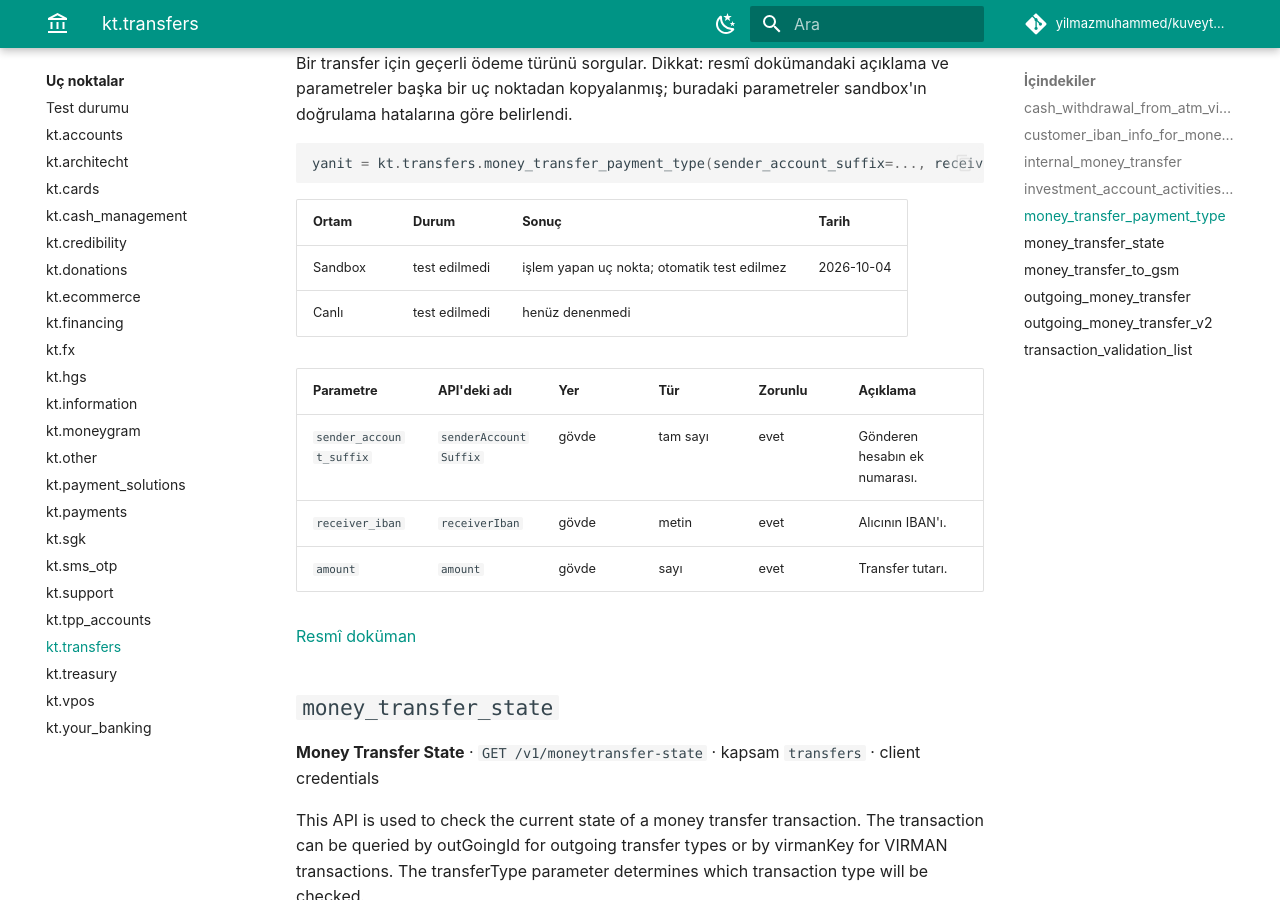
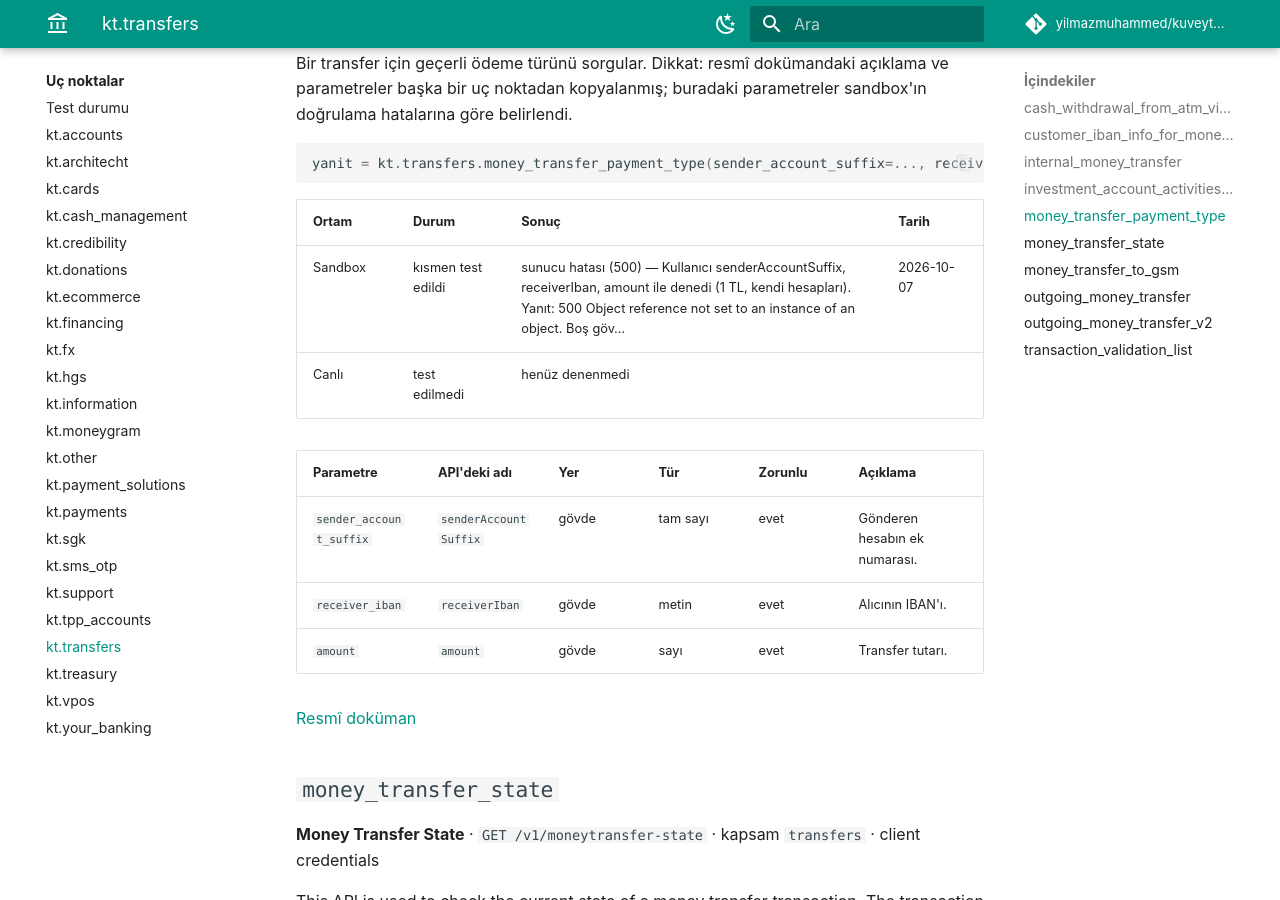
Before and after one commit to yilmazmuhammed/kuveytturk-api, an MkDocs documentation site: the page built from docs/uc-noktalar/transfers.md, in a window 1280 px wide and 900 px high, scrolled down 5327 px. Built offline with MkDocs 1.6.1 and Material for MkDocs 9.7.7, drawn with Linux system fonts in a browser that asks for light colours; comment, search, counter and statistics services are not loaded; some of the changed text lies outside the part shown.

Commit message:
Test durumu: money_transfer_payment_type sandbox denemesi (500)
Co-Authored-By: Claude Opus 5.5 <noreply@anthropic.com>

```diff
--- a/docs/uc-noktalar/transfers.md
+++ b/docs/uc-noktalar/transfers.md
@@ -12,7 +12,7 @@ Asenkron istemcide (`AsyncKuveytTurk`) aynı metotlar `await` ile çağrılır.
 | [`customer_iban_info_for_money_transfer`](#customer_iban_info_for_money_transfer) | `GET /v1/moneytransfer/{iban}/customeribaninfo` | CC | test edildi | test edilmedi |
 | [`internal_money_transfer`](#internal_money_transfer) | `POST /v1/moneytransfer/interbankmoneytransfer` | CC | test edilmedi | test edilmedi |
 | [`investment_account_activities_report`](#investment_account_activities_report) | `POST /v1/investment/report-for-account-activities` | CC | test edildi | test edilmedi |
-| [`money_transfer_payment_type`](#money_transfer_payment_type) | `POST /v1/moneytransfer/paymenttype` | CC | test edilmedi | test edilmedi |
+| [`money_transfer_payment_type`](#money_transfer_payment_type) | `POST /v1/moneytransfer/paymenttype` | CC | kısmen test edildi | test edilmedi |
 | [`money_transfer_state`](#money_transfer_state) | `GET /v1/moneytransfer-state` | CC | test edildi | test edilmedi |
 | [`money_transfer_to_gsm`](#money_transfer_to_gsm) | `POST /v1/transfers/toGSM` | AC | test edilmedi | test edilmedi |
 | [`outgoing_money_transfer`](#outgoing_money_transfer) | `POST /v1/moneytransfer/outgoingmoneytransfer` | CC | kısmen test edildi | test edilmedi |
@@ -131,7 +131,7 @@ yanit = kt.transfers.money_transfer_payment_type(sender_account_suffix=..., rece
 
 | Ortam | Durum | Sonuç | Tarih |
 | - | - | - | - |
-| Sandbox | test edilmedi | işlem yapan uç nokta; otomatik test edilmez | 2026-10-04 |
+| Sandbox | kısmen test edildi | sunucu hatası (500) — Kullanıcı senderAccountSuffix, receiverIban, amount ile denedi (1 TL, kendi hesapları). Yanıt: 500 Object reference not set to an instance of an object. Boş göv… | 2026-10-07 |
 | Canlı | test edilmedi | henüz denenmedi |  |
 
 | Parametre | API'deki adı | Yer | Tür | Zorunlu | Açıklama |
```
Also changed, not shown: ENDPOINTS.md (+1 -1 lines), docs/uc-noktalar/test-durumu.md (+2 -2 lines), 1 other file.
